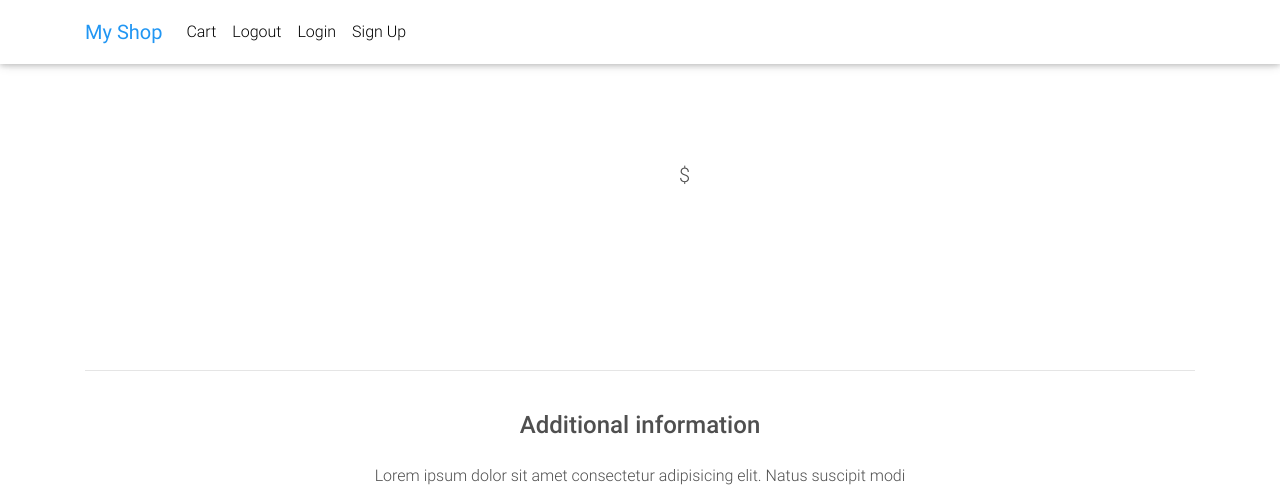
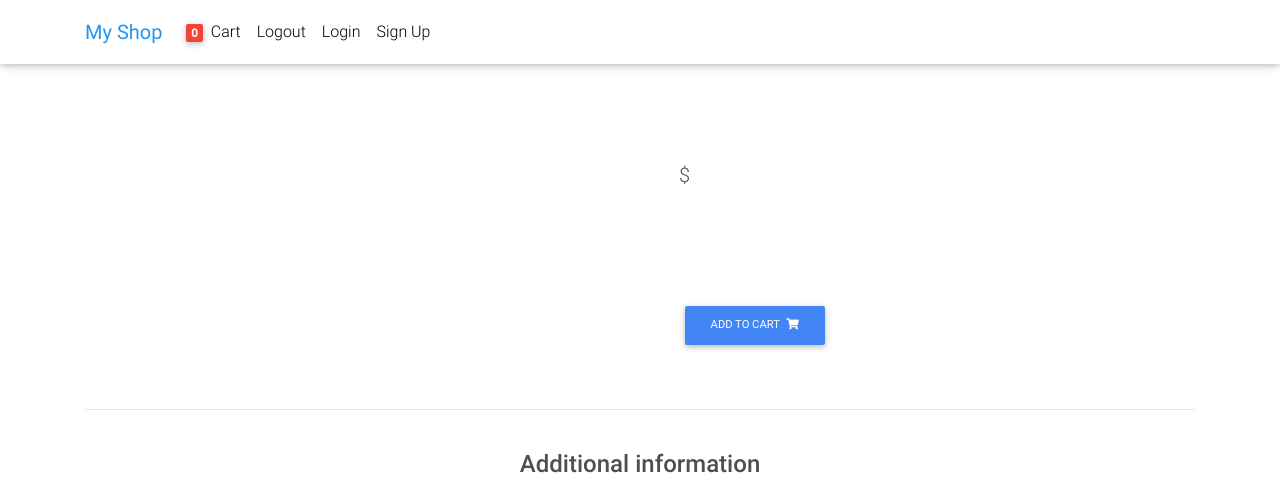
Before and after one commit to maresh88/django-shop-sample, a Django app: template templates/shop/product_detail.html in a window 1280 px wide. Shown: the top 490 px of the page. Run offline with Django 3.2, Linux system fonts and the light colour scheme; the template is opened without the code that fills it, so the values that code supplies are empty; some libraries are stand-ins or nearby versions.

Commit message:
adding ajax request to add products to the cart on the product_detail.html displaying product quantity on the navbar.html

```diff
--- a/cart/urls.py
+++ b/cart/urls.py
@@ -6,5 +6,5 @@
 app_name = 'cart'
 
 urlpatterns = [
-
+    path('add/<int:product_id>/', views.CartAdd.as_view(), name='add_to_cart'),
 ]
--- a/templates/navbar.html
+++ b/templates/navbar.html
@@ -19,6 +19,9 @@
             <ul class="navbar-nav nav-flex-icons">
                 <li class="nav-item">
                     <a href="#" class="nav-link waves-effect">
+                        {% with cart|length as total_items %}
+                            <span class="badge red z-depth-1 mr-1">{{ total_items }}</span>
+                        {% endwith %}
                         <span class="clearfix d-none d-sm-inline-block"> Cart </span>
                     </a>
                 </li>
--- a/templates/shop/product_detail.html
+++ b/templates/shop/product_detail.html
@@ -47,19 +47,22 @@
                         <div style="height: 100px;">
                             <p class="h-100">{{ product.description|truncatechars_html:200 }}</p>
                         </div>
-
-
+                        {% if product.id|slugify not in cart.cart.keys %}
+                            <button class="btn btn-primary btn-md my-0 p" type="submit" onclick="addToCart({{ product.id }})">Add to cart
+                                <i class="fas fa-shopping-cart ml-1"></i>
+                            </button>
+                        {% else %}
+                            <button class="btn btn-secondary btn-md my-0 p" type="submit" disabled>Already added
+                                <i class="fas fa-shopping-cart ml-1"></i>
+                            </button>
+                        {% endif %}
                     </div>
                     <!--Content-->
-
                 </div>
                 <!--Grid column-->
-
             </div>
             <!--Grid row-->
-
             <hr>
-
             <!--Grid row-->
             <div class="row d-flex justify-content-center wow fadeIn">
 
@@ -116,3 +119,34 @@
     </main>
     <!--Main layout-->
 {% endblock content %}
+
+{% block extra_js %}
+    <script>
+        function addToCart(product_id) {
+            const headers = {
+                'Content-Type': 'application/json',
+                'X-CSRFToken': "{{ csrf_token }}"
+            }
+            let url = window.location.origin + '/cart/add/' + product_id + '/'
+
+            let data = new FormData();
+            data.append('product_id', product_id)
+
+            return fetch(url, {
+                method: 'POST',
+                body: data,
+                headers: headers,
+                mode: 'same-origin',
+            }).then(response => {
+                    if (response.ok) {
+                        return response.json()
+                    }
+                    return response.json().then(error => {
+                        const e = new Error('Something goes wrong')
+                    })
+
+                }
+            )
+        }
+    </script>
+{% endblock %}
```
Also changed, not shown: cart/views.py (+12 -2 lines).
